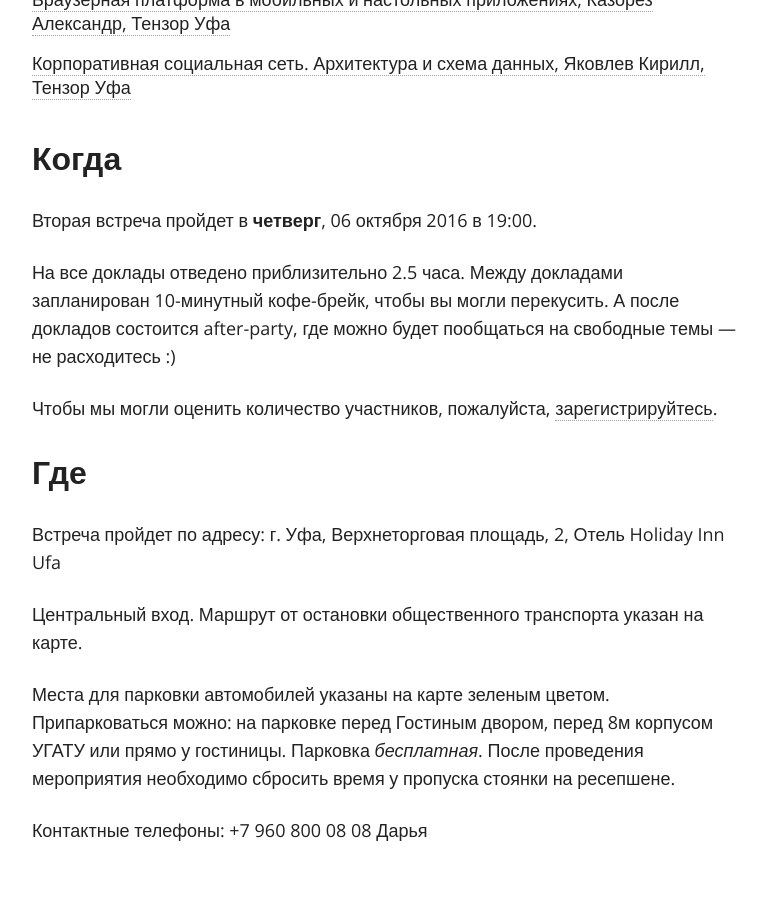
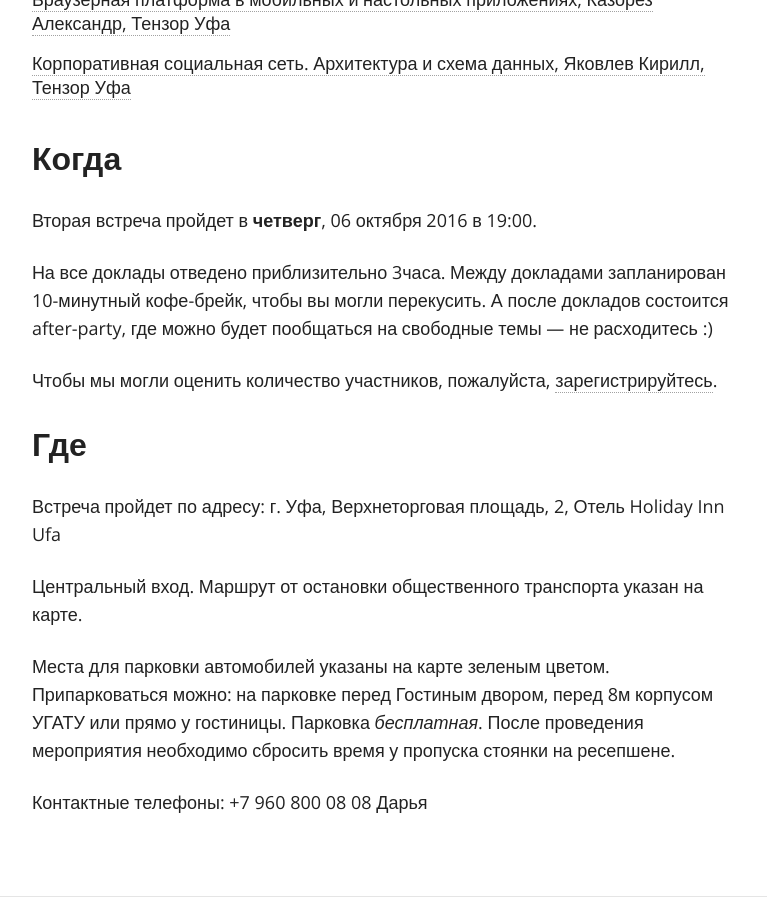
Before and after one commit to tensor-ufa/tensor-ufa.github.io, a Jekyll site: the page built from index.md, in a window 1280 px wide and 900 px high, scrolled down 860 px. Shown: the whole window, without its empty margins (254-1021 px from the left). Built offline with Jekyll 4.4.1, drawn with Linux system fonts in a browser that asks for light colours; nearby versions of some CDN libraries; comment, search, counter and statistics services are not loaded.

```diff
--- a/index.md
+++ b/index.md
@@ -29,7 +29,7 @@
 
 Вторая встреча пройдет в **четверг**, 06 октября 2016 в 19:00.
 
-На все доклады отведено приблизительно 2.5 часа. Между докладами запланирован 10-минутный кофе-брейк, чтобы вы могли перекусить. А после докладов состоится after-party, где можно будет пообщаться на свободные темы — не расходитесь :)
+На все доклады отведено приблизительно 3часа. Между докладами запланирован 10-минутный кофе-брейк, чтобы вы могли перекусить. А после докладов состоится after-party, где можно будет пообщаться на свободные темы — не расходитесь :)
 
 Чтобы мы могли оценить количество участников, пожалуйста, [зарегистрируйтесь][register].
 
```
Also changed, not shown: register/index.md (+1 -1 lines).
